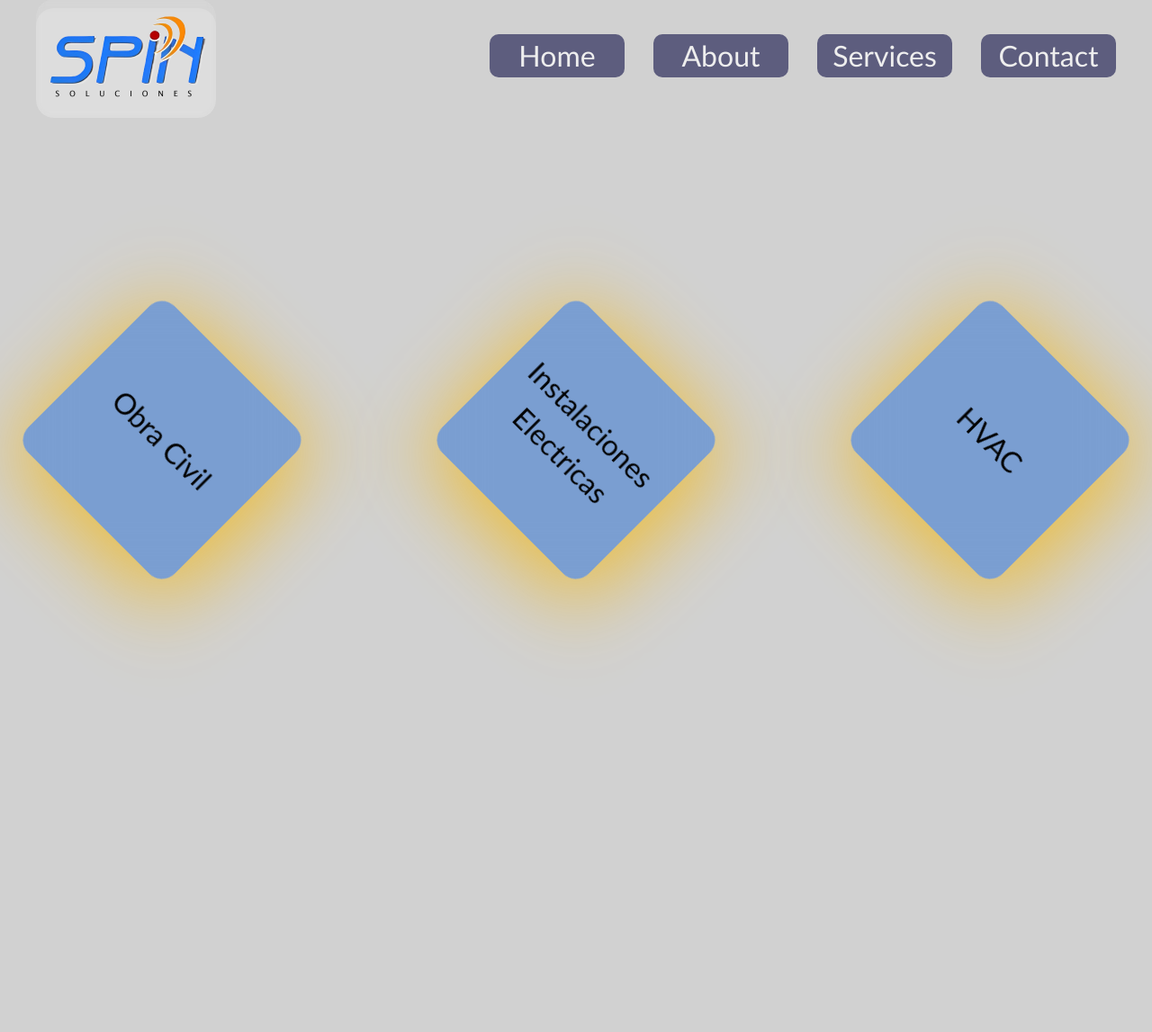
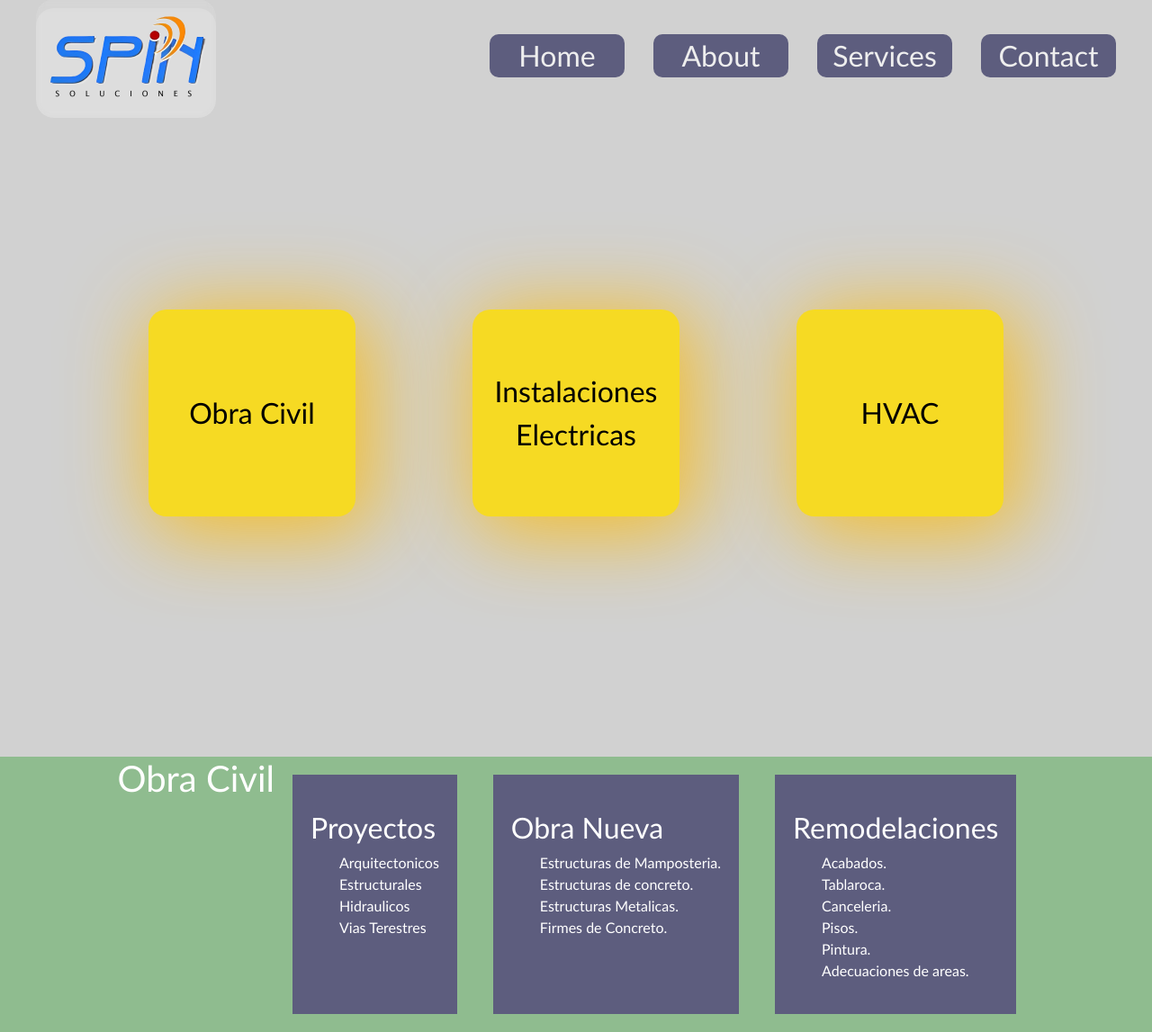
Before and after one commit to firemachineFTW/spin-python, a Flask app: page /services in a window 1280 px wide. Shown: the part 19-1166 px from the top of the page at 90% size. Before the commit the page ends 733 px from the top, so only its background shows below. Run offline with Flask 3, Linux system fonts and the light colour scheme.

Commit message:
commit services

```diff
--- a/static/about.css
+++ b/static/about.css
@@ -113,7 +113,7 @@ header {
     border-radius: 10px;
     overflow: hidden;
     transition: height .2s cubic-bezier(0.175, 0.885, 0.32, 1.275);
-    z-index: 12;
+    z-index: 15;
 }
 
 .dropdown_menu.open {
--- a/static/services.css
+++ b/static/services.css
@@ -150,9 +150,9 @@ header {
 .container{
     position: relative;
     padding: 20px;
-    margin-top: 50px;
+    margin-top: 20px;
     width: auto;
-    height: 45em;
+    height: 90%;
 
 }
 
@@ -163,16 +163,13 @@ header {
     margin-top: 20px;
     height: 90%;
 
-
-
-
 }
 
 .buttons{
     display: flex;
     align-items: center;
     padding: 50px;
-    gap: 230px;
+    gap: 130px;
 }
 
 .btn_menu{
@@ -180,14 +177,43 @@ header {
     height: 230px;
     border-radius: 20px;
     border: none;
-    rotate: 45deg;
-    box-shadow: rgb(236, 189, 58) 10px 10px 90px 10px;
-    background: rgba(36, 108, 209, 0.5);
+    box-shadow: rgb(244, 190, 43) 10px 10px 90px 10px;
+    background-image: linear-gradient(to top, #f6da23 100%, transparent);
     backdrop-filter: blur(30px);
+    ;
 }
 
+.btn_menu:hover{
+    transform: scale(1.2);
+    transition: .5s;
+}
 
-.btn_menu:hover{
-    transform: rotate(360deg);
-    transition: 1s;
+.btn_menu:not(:hover){
+    transform: scale(1);
+    transition: .5s;
 }
+
+@media(max-width: 940px){
+    .buttons{
+        display: block;
+    }
+    .btn_menu{
+        margin-top: 40px;
+    }
+}
+
+.section{
+    position: relative;
+    display: flex;
+    justify-content: center;
+    background-color: darkseagreen;
+}
+
+.section .services{
+    position: relative;
+    margin: 20px;
+    padding: 20px;
+
+    background-color: #5d5d7e;
+    justify-content: center;
+}
--- a/templates/services.html
+++ b/templates/services.html
@@ -71,6 +71,50 @@
             </ul>
         </div>
     </div>
+        <div class="section">
+            <h1>Obra Civil</h1>
+            <div class="services">
+                <div class="content">
+                <div class="item">
+                        <h2>Proyectos</h2>
+                        <ul class="items">
+                            <li>Arquitectonicos</li>
+                            <li>Estructurales</li>
+                            <li>Hidraulicos</li>
+                            <li>Vias Terestres</li>
+                        </ul>
+                </div>
+                </div>
+            </div>
+            <div class="services">
+                <div class="content">
+                    <div class="item">
+                        <h2>Obra Nueva</h2>
+                        <ul class="items">
+                            <li>Estructuras de Mamposteria.</li>
+                            <li>Estructuras de concreto.</li>
+                            <li>Estructuras Metalicas.</li>
+                            <li>Firmes de Concreto.</li>
+                        </ul>
+                    </div>
+                </div>
+            </div>
+            <div class="services">
+                <div class="content">
+                    <div class="item">
+                        <h2>Remodelaciones</h2>
+                        <ul class="items">
+                            <li>Acabados.</li>
+                            <li>Tablaroca.</li>
+                            <li>Canceleria.</li>
+                            <li>Pisos.</li>
+                            <li>Pintura.</li>
+                            <li>Adecuaciones de areas.</li>
+                        </ul>
+                    </div>
+                </div>
+            </div>
+        </div>
     <script type="text/javascript" src="{{url_for('static', filename = 'app.js')}}"></script>
 </body>
 </html>
```
